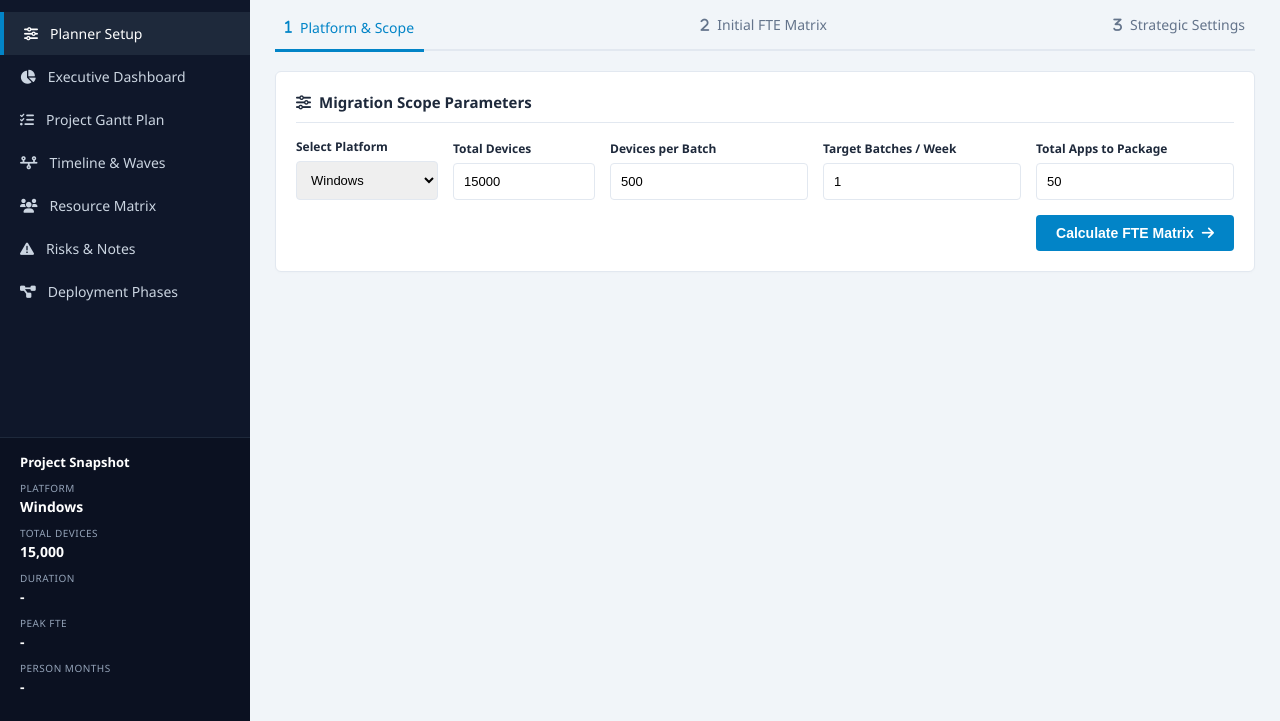
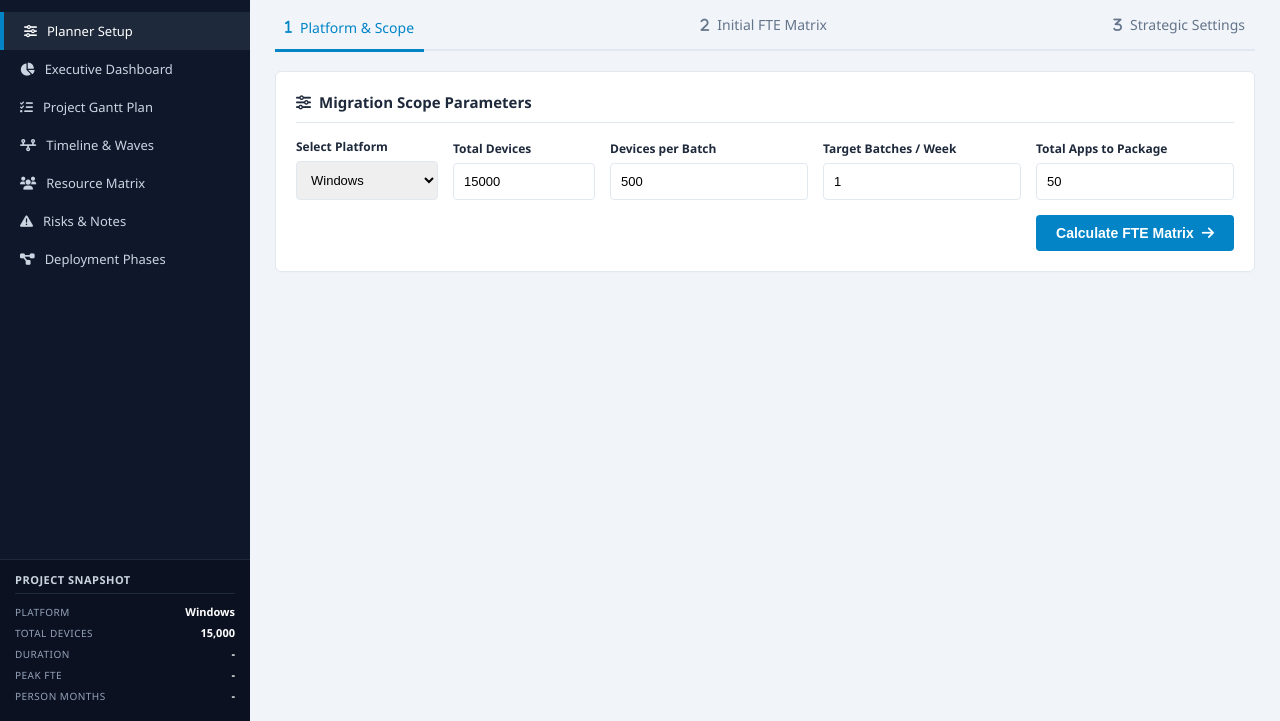
Before and after one commit to njnaveen/migration-planner, a plain HTML site: page index.html in a window 1280 px wide. Shown: the part 79-800 px from the top of the page. Drawn offline with nearby package versions, Linux system fonts and the light colour scheme.

Commit message:
Refine styles for navigation and snapshot sections
Adjusted padding, font sizes, and colors for various elements in the navigation and snapshot areas.

```diff
--- a/index.html
+++ b/index.html
@@ -55,14 +55,14 @@
         .logo-area img { max-width: 100%; max-height: 45px; object-fit: contain; }
 
         .nav-menu { flex: 1; padding: 15px 0; overflow-y: auto; }
-        .nav-item { padding: 12px 20px; display: flex; align-items: center; gap: 12px; color: #cbd5e1; text-decoration: none; transition: all 0.2s; cursor: pointer; font-size: 14px;}
+        .nav-item { padding: 10px 20px; display: flex; align-items: center; gap: 10px; color: #cbd5e1; text-decoration: none; transition: all 0.2s; cursor: pointer; font-size: 13px;}
         .nav-item:hover, .nav-item.active { background-color: var(--sidebar-hover); color: white; border-left: 4px solid var(--primary); }
 
-        .snapshot-area { background-color: #0b1121; padding: 15px 20px; border-top: 1px solid #1e293b; font-size: 12px; }
-        .snapshot-title { font-weight: bold; margin-bottom: 10px; font-size: 13px; color: white;}
-        .snap-item { margin-bottom: 10px; }
+        .snapshot-area { background-color: #0b1121; padding: 12px 15px; border-top: 1px solid #1e293b; }
+        .snapshot-title { font-weight: 700; margin-bottom: 10px; font-size: 11px; color: #cbd5e1; text-transform: uppercase; letter-spacing: 0.5px; border-bottom: 1px solid #1e293b; padding-bottom: 6px;}
+        .snap-item { display: flex; justify-content: space-between; align-items: center; margin-bottom: 6px; }
         .snap-label { color: #94a3b8; font-size: 10px; text-transform: uppercase; letter-spacing: 0.5px;}
-        .snap-value { font-size: 14px; font-weight: 600; color: white; margin-top: 2px;}
+        .snap-value { font-size: 11px; font-weight: 700; color: white; }
 
         /* MAIN CONTENT AREA */
         .main-content { flex: 1; display: flex; flex-direction: column; background-color: var(--bg-light); z-index: 10; width: 100%;}
```
